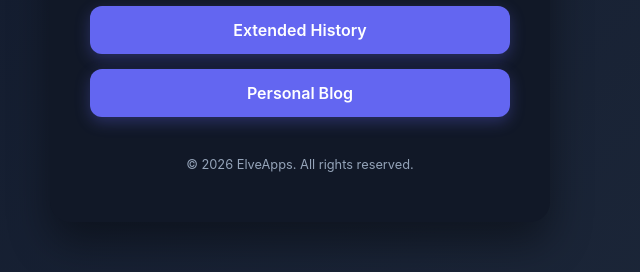
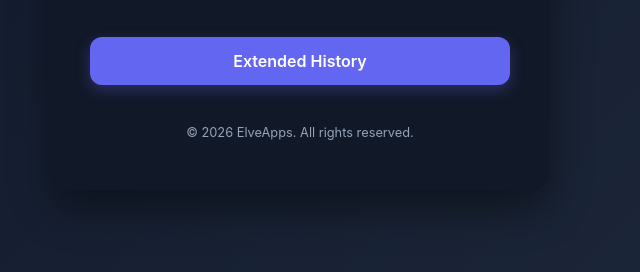
Before and after one commit to banekondic1996/banekondic1996.github.io, a plain HTML site: page index.html in a window 1280 px wide. Shown: the part 376-648 px from the top of the page, without its empty margins (340-980 px from the left). Drawn offline with Linux system fonts and the light colour scheme.

Commit message:
Update index.html

```diff
--- a/index.html
+++ b/index.html
@@ -103,7 +103,7 @@
 
     <div class="links">
         <a href="https://banekondic1996.github.io/ExtendedHistory" class="btn">Extended History</a>
-        <a href="https://banekondic1996.github.io/blog" class="btn">Personal Blog</a>
+        <!---- <a href="https://banekondic1996.github.io/blog" class="btn">Personal Blog</a> --->
     </div>
 
     <footer>
```
